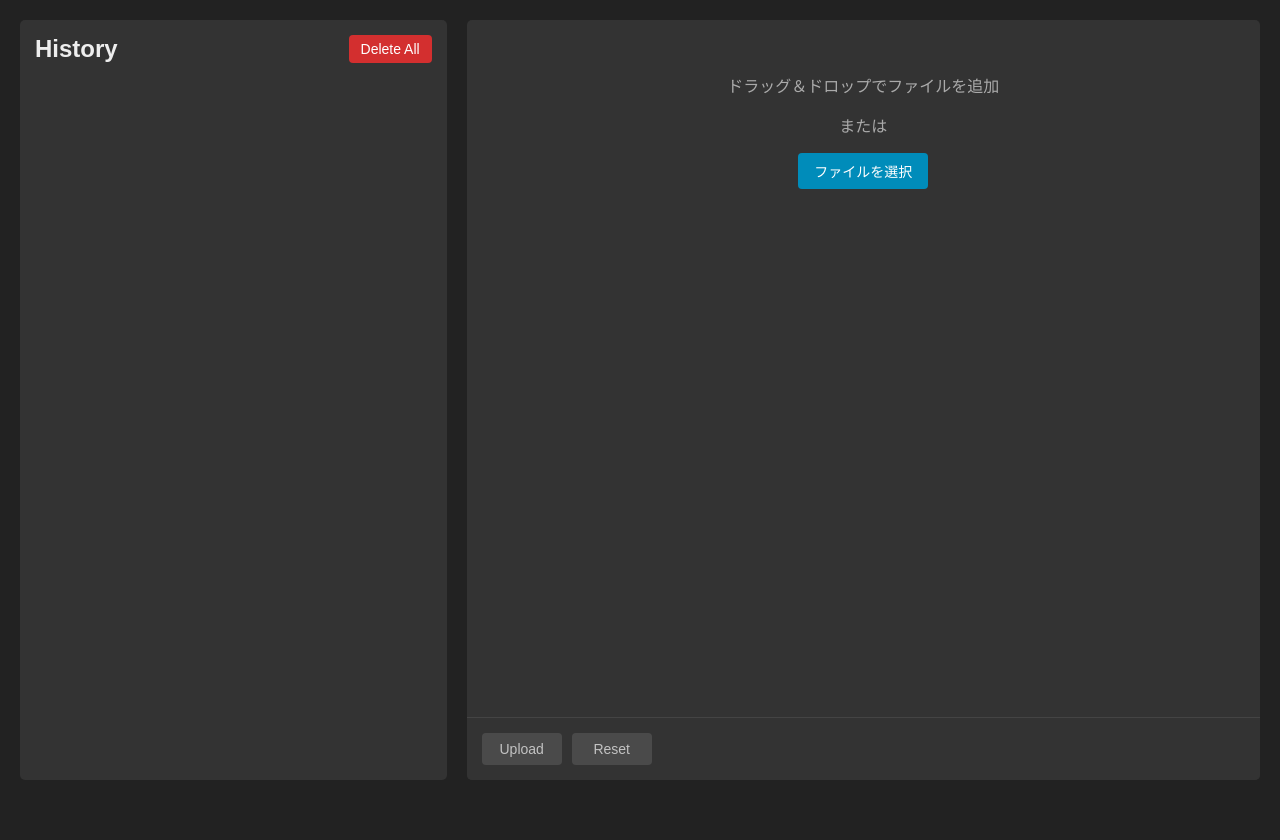
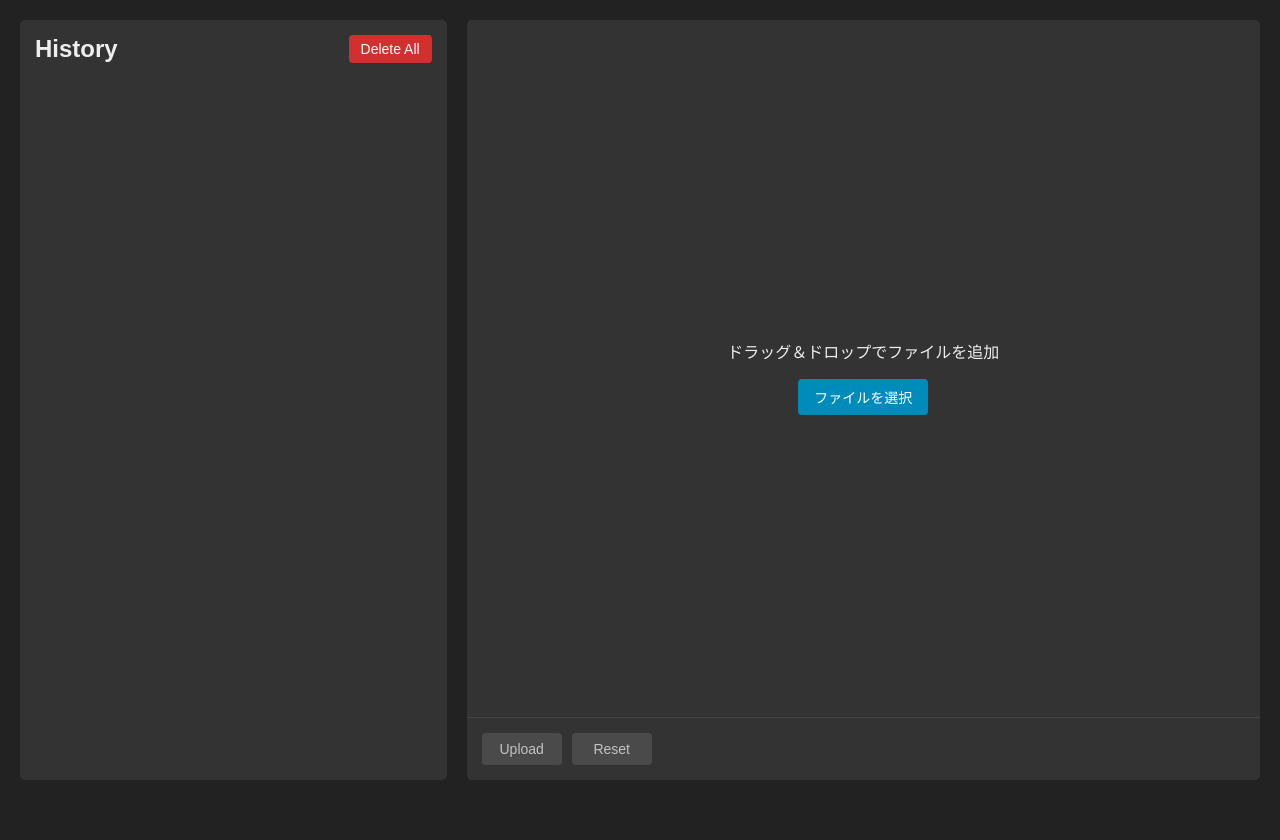
Before and after one commit to crosscore/File2PromptConverter-Railway, a FastAPI app: page / in a window 1280 px wide. Run offline with FastAPI, Linux system fonts and the light colour scheme; data that the repository does not hold is empty.

Commit message:
Update: copy button

```diff
--- a/main.py
+++ b/main.py
@@ -1,3 +1,4 @@
+# main.py
 from src.app import app
 import os
 
--- a/src/app.py
+++ b/src/app.py
@@ -1,4 +1,4 @@
-# src/app.py
+# File2PromptConverter/src/app.py
 import os
 from fastapi import FastAPI, File, UploadFile, Request, HTTPException
 from fastapi.responses import HTMLResponse, PlainTextResponse, JSONResponse
--- a/src/static/scripts.js
+++ b/src/static/scripts.js
@@ -30,6 +30,7 @@ function addFiles(files) {
   }
   updateFilesList();
   updateButtonStates();
+  updateDropZoneState();
 }
 
 // ファイルの削除処理
@@ -42,22 +43,42 @@ function removeFile(fileName) {
   }
   updateFilesList();
   updateButtonStates();
+  updateDropZoneState();
+}
+
+// ドロップゾーンの状態更新
+function updateDropZoneState() {
+  const hasFiles = selectedFiles.size > 0;
+  const dropZone = elements.dropArea;
+
+  // 既存のメッセージ要素を取得
+  let messageElem = dropZone.querySelector('.drop-zone-message');
+
+  // メッセージ要素が存在しない場合は作成
+  if (!messageElem) {
+      messageElem = document.createElement('div');
+      messageElem.className = 'drop-zone-message';
+      dropZone.insertBefore(messageElem, elements.selectedFilesList);
+  }
+
+  // メッセージ内容の更新
+  messageElem.innerHTML = `
+      ${!hasFiles ? '<p>ドラッグ＆ドロップでファイルを追加</p>' : ''}
+      <button type="button" onclick="triggerFileInput()" class="select-files-btn">ファイルを選択</button>
+  `;
+
+  // ファイルが存在する場合のスタイル適用
+  if (hasFiles) {
+      messageElem.classList.add('with-files');
+  } else {
+      messageElem.classList.remove('with-files');
+  }
 }
 
 // ファイルリストの更新
 function updateFilesList() {
   elements.selectedFilesList.innerHTML = '';
 
-  if (selectedFiles.size === 0) {
-      // ファイルが選択されていない場合はメッセージを表示
-      showDropZoneMessage(true);
-      return;
-  }
-
-  // メッセージを非表示
-  showDropZoneMessage(false);
-
-  // ファイルリストの表示
   for (const file of selectedFiles) {
       const fileItem = document.createElement('div');
       fileItem.className = 'file-item';
@@ -66,23 +87,6 @@ function updateFilesList() {
           <button class="remove-file" onclick="removeFile('${file.name}')" title="Remove file">&times;</button>
       `;
       elements.selectedFilesList.appendChild(fileItem);
-  }
-}
-
-// ドロップゾーンメッセージの表示/非表示
-function showDropZoneMessage(show) {
-  const existingMessage = elements.dropArea.querySelector('.drop-zone-message');
-  if (show && !existingMessage) {
-      const message = document.createElement('div');
-      message.className = 'drop-zone-message';
-      message.innerHTML = `
-          <p>ドラッグ＆ドロップでファイルを追加</p>
-          <p>または</p>
-          <button type="button" onclick="triggerFileInput()" class="select-files-btn">ファイルを選択</button>
-      `;
-      elements.dropArea.insertBefore(message, elements.selectedFilesList);
-  } else if (!show && existingMessage) {
-      existingMessage.remove();
   }
 }
 
@@ -102,7 +106,7 @@ function resetFiles() {
   updateFilesList();
   updateButtonStates();
   elements.resultContainer.style.display = 'none';
-  showDropZoneMessage(true);
+  updateDropZoneState();
 }
 
 // ファイルアップロード処理
@@ -290,26 +294,38 @@ function closeDialog() {
   elements.confirmDialog.style.display = 'none';
 }
 
-// クリップボードにコピー
-async function copyToClipboard() {
+// テキストのコピー
+function copyToClipboard() {
   try {
-      await navigator.clipboard.writeText(elements.resultText.value);
-      showToast('Copied to clipboard');
+      const copyButton = document.querySelector('.result-actions button:first-child');
+      const originalText = copyButton.textContent;
+
+      elements.resultText.select();
+      document.execCommand('copy');
+      window.getSelection().removeAllRanges();
+
+      // ボタンの状態を変更（幅は変化しない）
+      copyButton.textContent = 'Copied!';
+      copyButton.classList.add('copy-success');
+
+      setTimeout(() => {
+          copyButton.textContent = originalText;
+          copyButton.classList.remove('copy-success');
+      }, 1500);
   } catch (err) {
-      console.error('Failed to copy text: ', err);
-      showToast('Failed to copy text', 'error');
+      console.error('Failed to copy text:', err);
   }
 }
 
 // トースト表示
-function showToast(message, type = 'success', duration = 2400) {
+function showToast(message, type = 'success', duration = 3000) {
   elements.toast.textContent = message;
   elements.toast.style.backgroundColor = type === 'error' ? '#d32f2f' : '#333';
   elements.toast.style.display = 'block';
 
   setTimeout(() => {
       elements.toast.classList.add('show');
-  }, 10);
+  }, 50);
 
   setTimeout(() => {
       elements.toast.classList.remove('show');
@@ -334,7 +350,14 @@ document.addEventListener('DOMContentLoaded', () => {
   // 履歴関連
   elements.deleteAllBtn.addEventListener('click', showDeleteAllDialog);
 
+  // コピーボタンの初期幅を設定
+  const copyButton = document.querySelector('.result-actions button:first-child');
+  if (copyButton) {
+      const initialWidth = copyButton.offsetWidth;
+      copyButton.style.width = `${initialWidth}px`;
+  }
+
   // 初期表示
-  showDropZoneMessage(true);
+  updateDropZoneState();
   loadHistory();
 });
--- a/src/static/style.css
+++ b/src/static/style.css
@@ -90,6 +90,7 @@ body {
     gap: 15px;
     border: 2px dashed transparent;
     transition: all 0.3s ease;
+    position: relative;
 }
 
 .drop-zone.drag-over {
@@ -98,15 +99,50 @@ body {
 }
 
 .drop-zone-message {
+    position: absolute;
+    left: 0;
+    right: 0;
+    top: 50%;
+    transform: translateY(-50%);
     text-align: center;
-    color: #aaa;
-    margin: 20px 0;
+    display: flex;
+    flex-direction: column;
+    align-items: center;
+    justify-content: center;
+    padding: 20px;
+    transition: all 0.3s ease;
+    pointer-events: auto;
+    z-index: 20;
+}
+
+/* ファイルが存在する場合のメッセージスタイル */
+.drop-zone-message.with-files {
+    background: rgba(51, 51, 51, 0.7);
+    backdrop-filter: blur(2px);
+    padding: 10px;
+    top: auto;
+    bottom: 20px;
+    transform: none;
+    margin: 0;
+    z-index: 20;
+}
+
+.drop-zone-message.with-files .select-files-btn {
+    background-color: rgba(0, 140, 186, 0.8);
+    backdrop-filter: blur(2px);
+    transition: all 0.3s ease;
+}
+
+.drop-zone-message.with-files .select-files-btn:hover {
+    background-color: rgba(0, 140, 186, 1);
 }
 
 .selected-files-list {
     flex: 1;
     overflow-y: auto;
     padding-right: 5px;
+    position: relative;
+    z-index: 1;
 }
 
 .file-item {
@@ -344,3 +380,10 @@ button:disabled {
         min-height: 400px;
     }
 }
+
+/* コピー成功時のスタイルバリエーション */
+.copy-success {
+    background-color: #E67E22 !important;
+    pointer-events: none;
+    transition: background-color 0.3s ease;
+}
--- a/src/templates/index.html
+++ b/src/templates/index.html
@@ -51,7 +51,7 @@
             <div class="result-content">
                 <textarea id="resultText" spellcheck="false"></textarea>
                 <div class="result-actions">
-                    <button type="button" onclick="copyToClipboard()">Copy to Clipboard</button>
+                    <button type="button" onclick="copyToClipboard()">Copy</button>
                     <button type="button" onclick="saveContent()" class="save-button">Save</button>
                 </div>
             </div>
--- a/src/utils/data_manager.py
+++ b/src/utils/data_manager.py
@@ -1,3 +1,4 @@
+# File2PromptConverter/src/utils/data_manager.py
 import os
 import json
 import uuid
--- a/src/utils/file_processor.py
+++ b/src/utils/file_processor.py
@@ -1,4 +1,4 @@
-# utils/file_processor.py
+# File2PromptConverter/src/utils/file_processor.py
 """
 ファイル処理に関する機能を提供するモジュール
 """
```
Also changed, not shown: README.md, src/static/favicon.svg (deleted).
